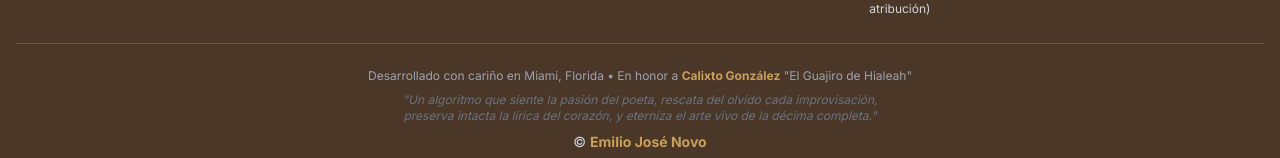
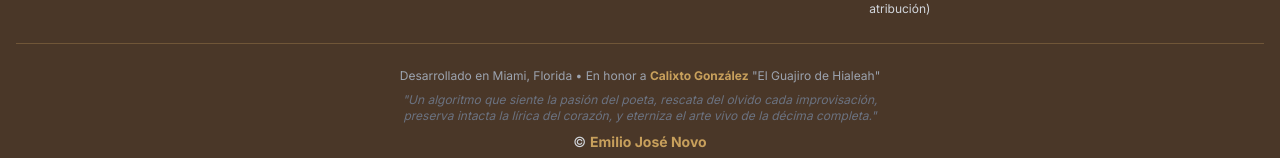
Before and after one commit to ejnburrows-rgb/VD-, a Next.js app: page / in a window 1280 px wide. Shown: the part 2480-2638 px from the top of the page. Built offline with nearby package versions, Linux system fonts and the light colour scheme.

Commit message:
style(footer): drop 'con cariño' so line reads 'Desarrollado en Miami'

```diff
--- a/components/footer.tsx
+++ b/components/footer.tsx
@@ -51,7 +51,7 @@ export function Footer() {
         <div className="border-t border-[#C8A05C]/30 my-6" />
         <div className="text-center space-y-2">
           <p className="text-xs text-gray-400">
-            Desarrollado con cariño en Miami, Florida • En honor a{' '}
+            Desarrollado en Miami, Florida • En honor a{' '}
             <strong className="text-[#C8A05C]">Calixto González</strong> "El Guajiro de Hialeah"
           </p>
           <p className="text-xs text-gray-500 italic mt-3">
```
